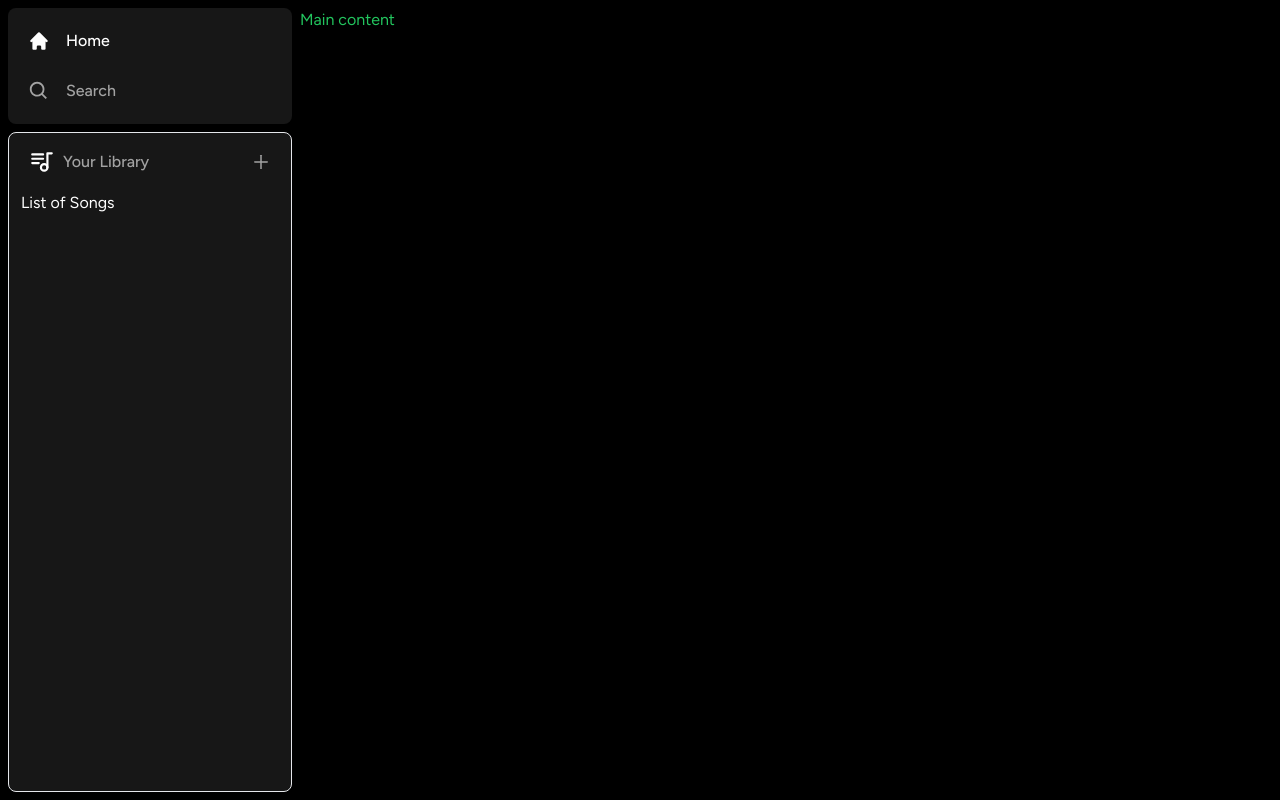
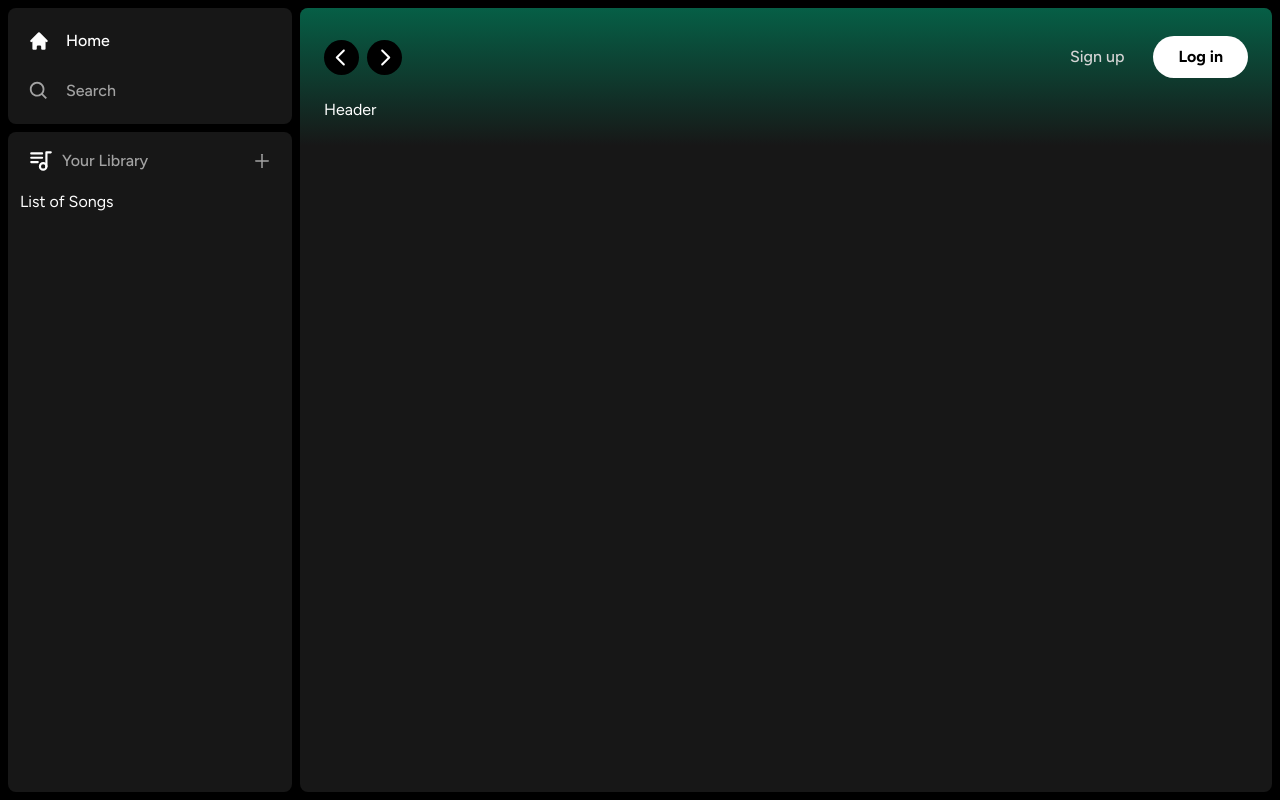
Before and after one commit to lbittencurt/spotify-clone-subabase, a Next.js app: page / in a window 1280 px wide. Built offline with nearby package versions, Linux system fonts and the light colour scheme.

Commit message:
feat: create header component

```diff
--- a/app/(site)/page.tsx
+++ b/app/(site)/page.tsx
@@ -1,9 +1,20 @@
+import Header from "@/components/Header";
+
 export default function Home() {
   return (
     <div
-      className="text-green-500"
+      className="
+        bg-neutral-900
+        rounded-lg
+        h-full
+        w-full
+        overflow-hidden
+        overflow-y-auto
+      "
     >
-      Main content
+      <Header>
+        Header
+      </Header>
     </div>
   )
 }
--- /dev/null
+++ b/components/Button.tsx
@@ -0,0 +1,49 @@
+import { forwardRef } from "react"
+import { twMerge } from "tailwind-merge"
+
+interface ButtonProps
+  extends React.ButtonHTMLAttributes<HTMLButtonElement> {}
+
+const Button = forwardRef<HTMLButtonElement, ButtonProps>(({
+  className,
+  children,
+  disabled,
+  type = 'button',
+  ...props
+}, ref) => {
+  return (
+    <button
+      ref={ref}
+      type={type}
+      className={twMerge(`
+        w-full
+        rounded-full
+        bg-green-500
+        border
+        border-transparent
+        px-3
+        py-3
+        disabled:cursor-not-allowed
+        disabled:opacity-50
+        text-black
+        font-bold
+        hover:opacity-70
+        transition
+      `, className)}
+      disabled={disabled}
+      {...props}
+    >
+      {children}
+    </button>
+  )
+})
+
+Button.displayName = "Button"
+
+// function Button() {
+//   return (
+//     <button>Button</button>
+//   )
+// }
+
+export default Button
--- /dev/null
+++ b/components/Header.tsx
@@ -0,0 +1,160 @@
+"use client";
+
+import { useRouter } from "next/navigation";
+import { twMerge } from "tailwind-merge"
+import { RxCaretLeft, RxCaretRight } from 'react-icons/rx'
+import { HiHome } from "react-icons/hi";
+import { BiSearch } from "react-icons/bi";
+import Button from "./Button";
+
+interface HeaderProps {
+  children: React.ReactNode
+  className?: string
+}
+
+export default function Header({
+  children,
+  className
+}: HeaderProps) {
+  const router = useRouter()
+
+  function handleLogout() {
+    //TODO
+  }
+
+  return (
+    <div
+      className={
+        twMerge(`
+          h-fit
+          bg-gradient-to-b
+          from-emerald-800
+          p-6
+        `, className)
+      }
+    >
+      <div
+        className="
+          w-full
+          mb-4
+          flex
+          items-center
+          justify-between
+        "
+      >
+        <div
+          className="
+            hidden
+            md:flex
+            gap-x-2
+            items-center
+          "
+        >
+          <button
+            onClick={() => router.back()}
+            className="
+              rounded-full
+              bg-black
+              flex
+              items-center
+              justify-center
+              hover:opacity-75
+              transition
+            "
+          >
+            <RxCaretLeft size={35} className="text-white" />
+          </button>
+          <button
+            onClick={() => router.forward()}
+            className="
+              rounded-full
+              bg-black
+              flex
+              items-center
+              justify-center
+              hover:opacity-75
+              transition
+            "
+          >
+            <RxCaretRight size={35} className="text-white" />
+          </button>
+        </div>
+        <div
+          className="
+            flex
+            md:hidden
+            gap-x-2
+            items-center
+          "
+        >
+          <button
+            className="
+              rounded-full
+              p-2
+              bg-white
+              items-center
+              justify-center
+              hover:opacity-75
+              transition
+            "
+          >
+            <HiHome className="text-black" size={20} />
+          </button>
+          <button
+            className="
+              rounded-full
+              p-2
+              bg-white
+              items-center
+              justify-center
+              hover:opacity-75
+              transition
+            "
+          >
+            <BiSearch className="text-black" size={20} />
+          </button>
+        </div>
+        <div
+          className="
+            flex
+            justify-between
+            items-center
+            gap-x-4
+          "
+        >
+          <>
+            <div
+              className=""
+            >
+              <Button
+                onClick={() => {}}
+                className="
+                  bg-transparent
+                  text-neutral-300
+                  font-medium
+                "
+              >
+                Sign up
+              </Button>
+            </div>
+            <div
+              className=""
+            >
+              <Button
+                onClick={() => {}}
+                className="
+                  bg-white
+                  px-6
+                  py-2
+                "
+              >
+                Log in
+              </Button>
+            </div>
+          </>
+        </div>
+      </div>
+      {children}
+    </div>
+  )
+}
--- a/components/Sidebar.tsx
+++ b/components/Sidebar.tsx
@@ -75,7 +75,6 @@
           classname='
             overflow-y-auto
             h-full
-            border
           '
         >
           <Library />
@@ -87,6 +86,7 @@
           flex-1
           overflow-y-auto
           py-2
+          mr-2
         `}
       >
         {children}
```
Also changed, not shown: 1 other file (tests, documents, lock files or other folders).
